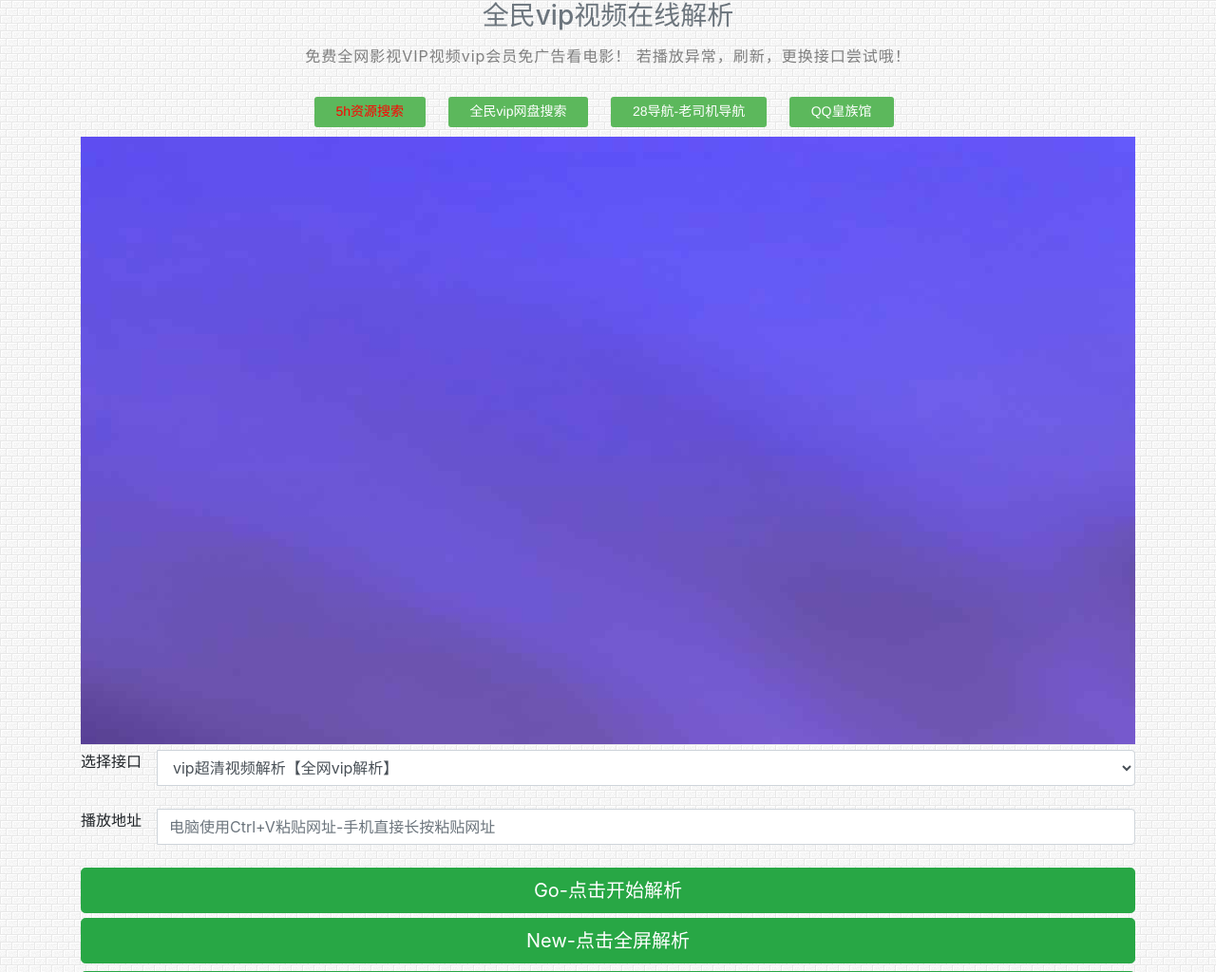
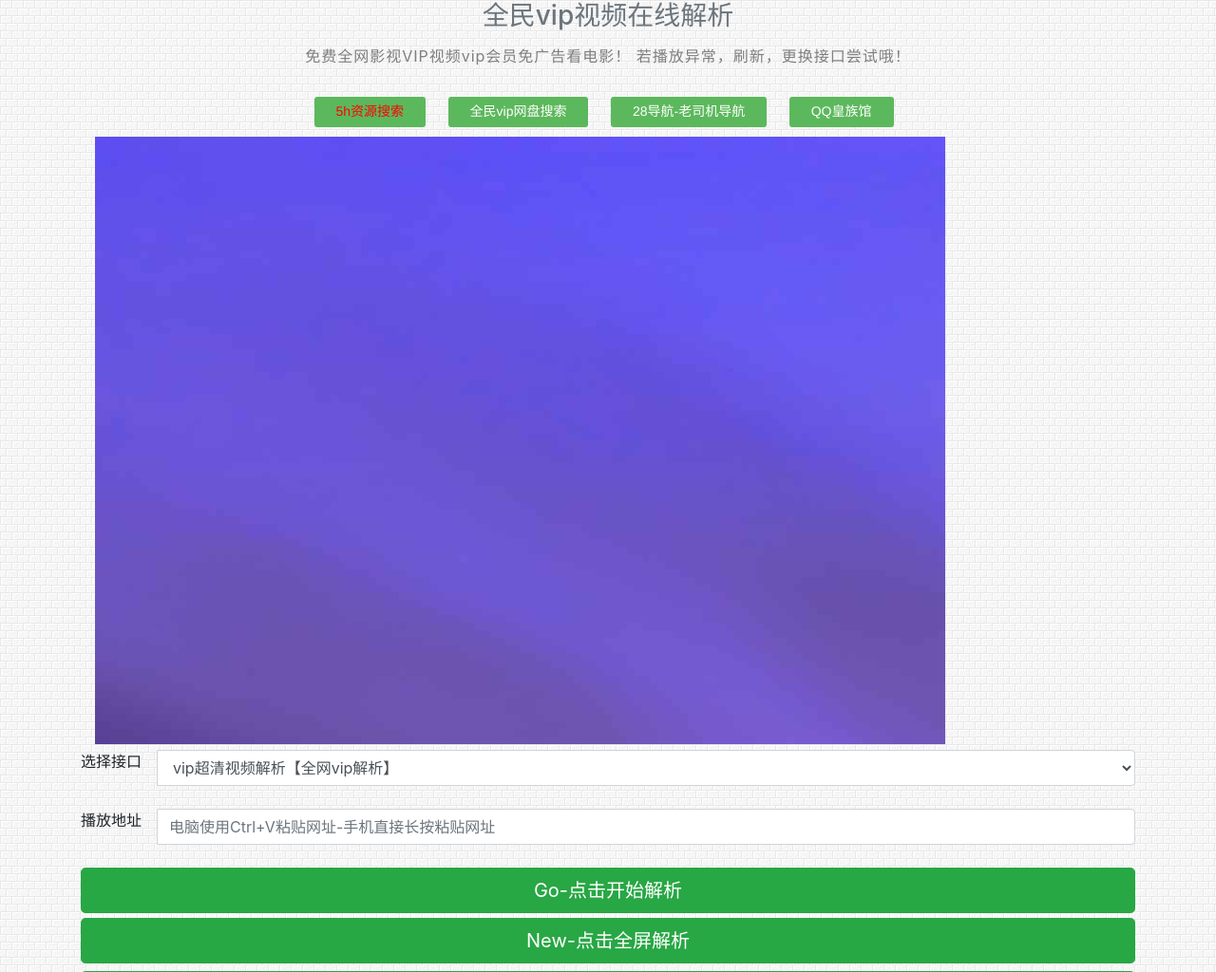
Before and after one commit to bartonCheng/pymimiblog, a Flask app: page /index in a window 1280 px wide. Shown: the top 1024 px of the page at 95% size. Run offline with Flask 2, Linux system fonts and the light colour scheme.

Commit message:
add indexpage

```diff
--- a/app/templates/base.html
+++ b/app/templates/base.html
@@ -54,7 +54,7 @@
     </section>
 
     <!-- 播放器 -->
-    <div class="col-md-14 column">
+    <div class="col-md-10 column">
       <div class="panel panel-default">
         <div id="kj" class="panel-body">
           <iframe src="/static/img/bgimg004.jpg" id="player" width="100%" height="640px" allowTransparency="true"
```
